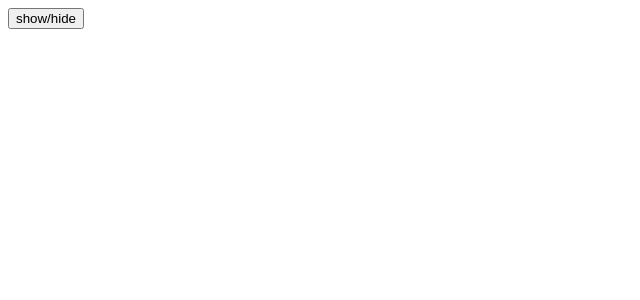
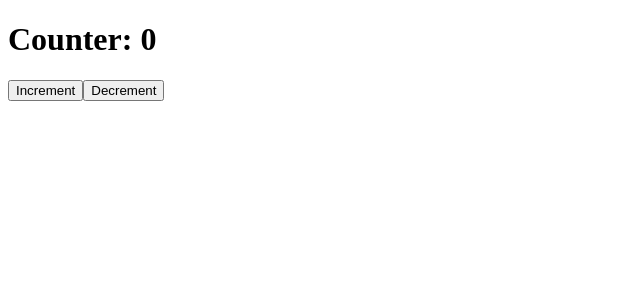
Before and after one commit to mariyasaji-2023/React, a React (Create React App) app: page / in a window 1280 px wide. Shown: the top 300 px of the page, without its empty margins (0-640 px from the left). Built offline with nearby package versions, Linux system fonts and the light colour scheme.

Commit message:
redux example

```diff
--- a/package.json
+++ b/package.json
@@ -3,6 +3,7 @@
   "version": "0.1.0",
   "private": true,
   "dependencies": {
+    "@reduxjs/toolkit": "^2.2.5",
     "@testing-library/jest-dom": "^5.17.0",
     "@testing-library/react": "^13.4.0",
     "@testing-library/user-event": "^13.5.0",
@@ -10,6 +11,7 @@
     "firebase": "^10.12.0",
     "react": "^18.3.1",
     "react-dom": "^18.3.1",
+    "react-redux": "^9.1.2",
     "react-router-dom": "^6.23.1",
     "react-scripts": "5.0.1",
     "web-vitals": "^2.1.4"
--- a/src/App.js
+++ b/src/App.js
@@ -1,14 +1,18 @@
-import React ,{useState}from 'react'
-import Child from './Child'
+// App.js
+import React from 'react';
+import { useDispatch, useSelector } from 'react-redux';
 
-function App() {
-  const [state,setState] = useState(false)
+const App = () => {
+  const count = useSelector(state => state.count);
+  const dispatch = useDispatch();
+
   return (
     <div>
-      <button onClick={()=>setState(!state)}>show/hide</button>
-      {state?<Child/>:null}
+      <h1>Counter: {count}</h1>
+      <button onClick={() => dispatch({ type: 'INCREMENT' })}>Increment</button>
+      <button onClick={() => dispatch({ type: 'DECREMENT' })}>Decrement</button>
     </div>
-  )
-}
+  );
+};
 
-export default App
+export default App;
--- a/src/child.js
+++ /dev/null
@@ -1,17 +0,0 @@
-import React,{useEffect} from 'react'
-
-function Child() {
-    useEffect(()=>{
-        console.log('Mounting');
-        return()=>{
- console.log('Unmounting');
-        }
-    })
-  return (
-    <div>
-    <h1>this is data</h1>
-    </div>
-  )
-}
-
-export default Child
--- /dev/null
+++ b/src/store.js
@@ -0,0 +1,21 @@
+// store.js
+import { createStore } from 'redux';
+
+// A simple reducer
+const initialState = { count: 0 };
+
+function counterReducer(state = initialState, action) {
+  switch (action.type) {
+    case 'INCREMENT':
+      return { ...state, count: state.count + 1 };
+    case 'DECREMENT':
+      return { ...state, count: state.count - 1 };
+    default:
+      return state;
+  }
+}
+
+// Create a Redux store holding the state of your app.
+const store = createStore(counterReducer);
+
+export default store;
```
Also changed, not shown: src/firebase/config.js (deleted, +0 -15 lines), src/index.js (+5 -5 lines), src/Counter.js (added), 1 other file (tests, documents, lock files or other folders).
